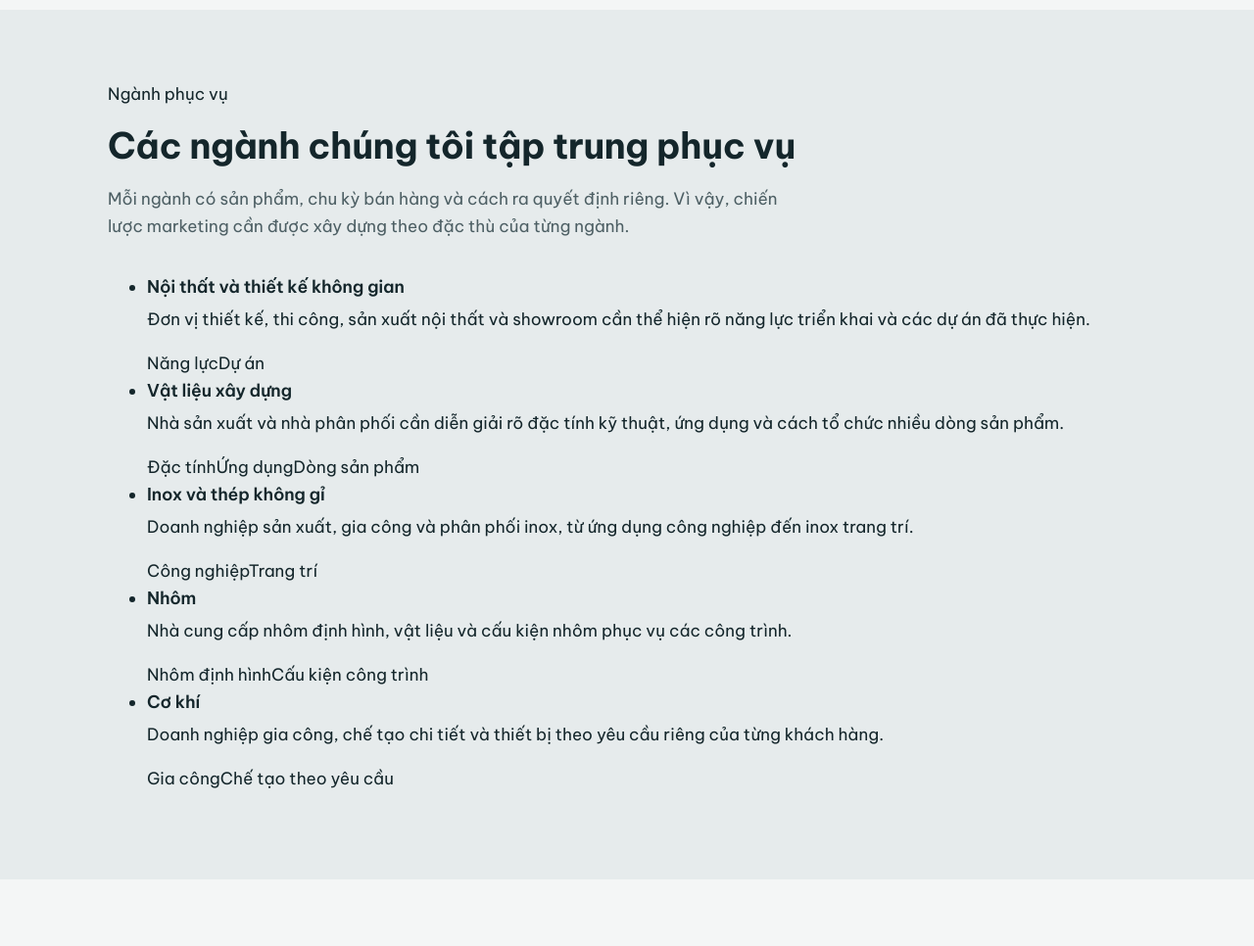
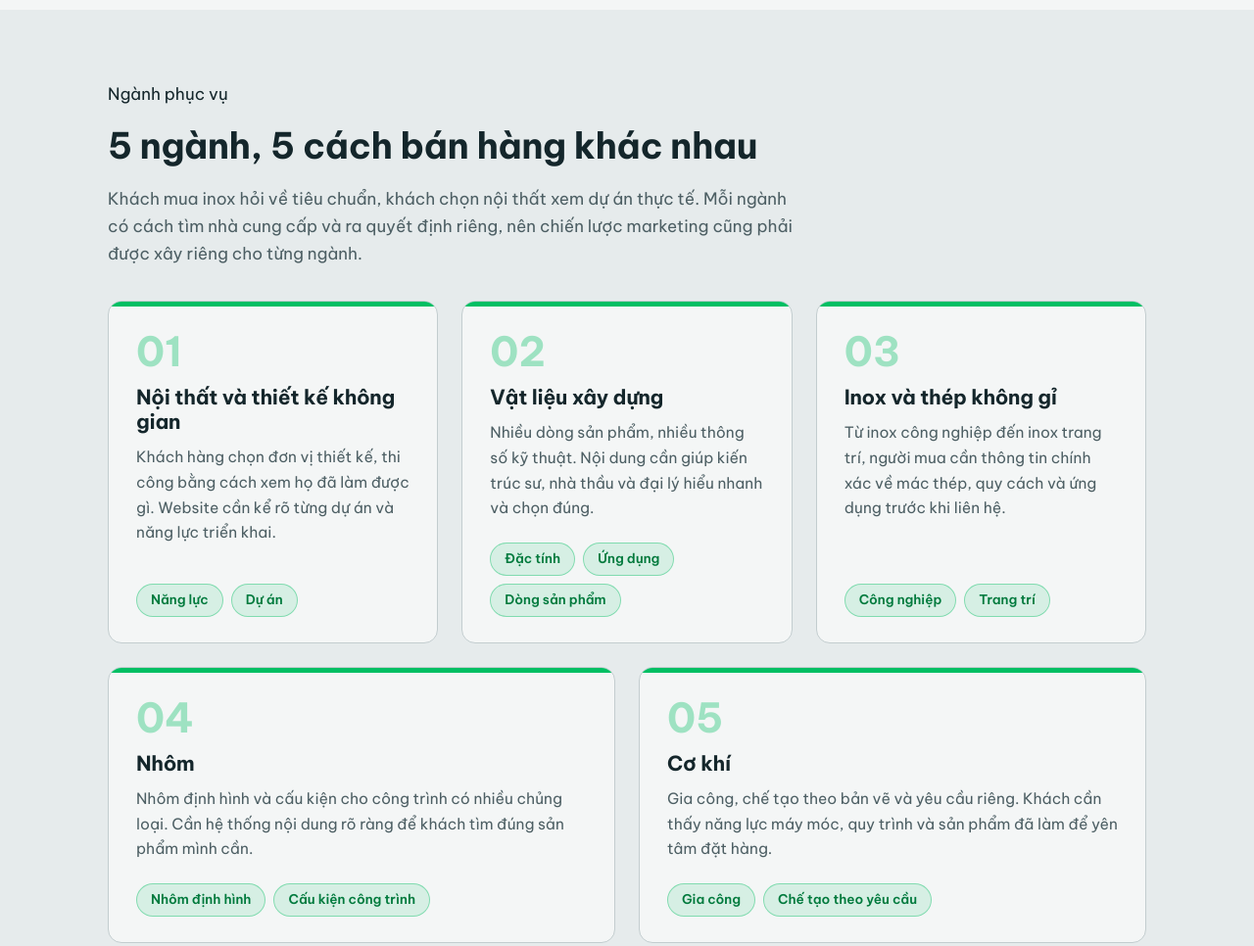
Before and after one commit to benitek/benitek.github.io, a plain HTML site: page index.html in a window 1280 px wide. Shown: the part 1340-2306 px from the top of the page at 98% size. Drawn offline with Linux system fonts and the light colour scheme.

Commit message:
Update index.html

```diff
--- a/index.html
+++ b/index.html
@@ -65,40 +65,63 @@
 </section>
 
 <section id="nganh" class="sec alt">
+<style>
+#nganh .ind-grid{list-style:none;margin:0;padding:0;display:grid;grid-template-columns:repeat(6,1fr);gap:24px}
+#nganh .ind-card{grid-column:span 2;position:relative;display:flex;flex-direction:column;overflow:hidden;background:var(--bg);border:1px solid var(--line);border-radius:14px;padding:30px 28px 26px;cursor:default;transition:transform .3s ease,box-shadow .3s ease,background .3s ease,border-color .3s ease,color .3s ease}
+#nganh .ind-card:nth-child(n+4){grid-column:span 3}
+#nganh .ind-card::before{content:"";position:absolute;left:0;top:0;width:100%;height:5px;background:var(--acc)}
+#nganh .ind-num{font-size:2.6rem;font-weight:700;line-height:1;color:var(--acc);opacity:.35;margin-bottom:14px;transition:opacity .3s ease}
+#nganh .ind-card h3{font-size:1.3rem;font-weight:700;margin-bottom:.5em;transition:color .3s ease}
+#nganh .ind-card p{margin:0 0 22px;color:var(--mute);font-size:.97rem;transition:color .3s ease}
+#nganh .ind-tags{display:flex;flex-wrap:wrap;gap:8px;margin-top:auto}
+#nganh .ind-tags span{font-size:.84rem;font-weight:600;padding:5px 14px;border-radius:999px;background:rgba(0,191,99,.12);border:1px solid rgba(0,191,99,.4);color:var(--acc-text);transition:background .3s ease,color .3s ease,border-color .3s ease}
+#nganh .ind-card:hover,#nganh .ind-card:focus-within{transform:translateY(-10px) scale(1.02);background:#0f1a1d;border-color:var(--acc);box-shadow:0 22px 44px rgba(0,0,0,.28)}
+#nganh .ind-card:hover h3,#nganh .ind-card:focus-within h3{color:#fff}
+#nganh .ind-card:hover p,#nganh .ind-card:focus-within p{color:#c7d3d5}
+#nganh .ind-card:hover .ind-num,#nganh .ind-card:focus-within .ind-num{opacity:1}
+#nganh .ind-card:hover .ind-tags span,#nganh .ind-card:focus-within .ind-tags span{background:var(--acc);border-color:var(--acc);color:#0f1a1d}
+@media(max-width:900px){#nganh .ind-grid{grid-template-columns:repeat(2,1fr)}#nganh .ind-card,#nganh .ind-card:nth-child(n+4){grid-column:span 1}#nganh .ind-card:last-child{grid-column:span 2}}
+@media(max-width:600px){#nganh .ind-grid{grid-template-columns:1fr}#nganh .ind-card:last-child{grid-column:span 1}}
+@media(prefers-reduced-motion:reduce){#nganh .ind-card{transition:none}#nganh .ind-card:hover{transform:none}}
+</style>
   <div class="wrap">
     <p class="eyebrow">Ngành phục vụ</p>
-    <h2>Các ngành chúng tôi tập trung phục vụ</h2>
-    <p class="intro">Mỗi ngành có sản phẩm, chu kỳ bán hàng và cách ra quyết định riêng. Vì vậy, chiến lược marketing cần được xây dựng theo đặc thù của từng ngành.</p>
+    <h2>5 ngành, 5 cách bán hàng khác nhau</h2>
+    <p class="intro">Khách mua inox hỏi về tiêu chuẩn, khách chọn nội thất xem dự án thực tế. Mỗi ngành có cách tìm nhà cung cấp và ra quyết định riêng, nên chiến lược marketing cũng phải được xây riêng cho từng ngành.</p>
     <ul class="ind-grid">
       <li class="ind-card">
+        <div class="ind-num">01</div>
         <h3>Nội thất và thiết kế không gian</h3>
-        <p>Đơn vị thiết kế, thi công, sản xuất nội thất và showroom cần thể hiện rõ năng lực triển khai và các dự án đã thực hiện.</p>
+        <p>Khách hàng chọn đơn vị thiết kế, thi công bằng cách xem họ đã làm được gì. Website cần kể rõ từng dự án và năng lực triển khai.</p>
         <div class="ind-tags"><span>Năng lực</span><span>Dự án</span></div>
       </li>
       <li class="ind-card">
+        <div class="ind-num">02</div>
         <h3>Vật liệu xây dựng</h3>
-        <p>Nhà sản xuất và nhà phân phối cần diễn giải rõ đặc tính kỹ thuật, ứng dụng và cách tổ chức nhiều dòng sản phẩm.</p>
+        <p>Nhiều dòng sản phẩm, nhiều thông số kỹ thuật. Nội dung cần giúp kiến trúc sư, nhà thầu và đại lý hiểu nhanh và chọn đúng.</p>
         <div class="ind-tags"><span>Đặc tính</span><span>Ứng dụng</span><span>Dòng sản phẩm</span></div>
       </li>
       <li class="ind-card">
+        <div class="ind-num">03</div>
         <h3>Inox và thép không gỉ</h3>
-        <p>Doanh nghiệp sản xuất, gia công và phân phối inox, từ ứng dụng công nghiệp đến inox trang trí.</p>
+        <p>Từ inox công nghiệp đến inox trang trí, người mua cần thông tin chính xác về mác thép, quy cách và ứng dụng trước khi liên hệ.</p>
         <div class="ind-tags"><span>Công nghiệp</span><span>Trang trí</span></div>
       </li>
       <li class="ind-card">
+        <div class="ind-num">04</div>
         <h3>Nhôm</h3>
-        <p>Nhà cung cấp nhôm định hình, vật liệu và cấu kiện nhôm phục vụ các công trình.</p>
+        <p>Nhôm định hình và cấu kiện cho công trình có nhiều chủng loại. Cần hệ thống nội dung rõ ràng để khách tìm đúng sản phẩm mình cần.</p>
         <div class="ind-tags"><span>Nhôm định hình</span><span>Cấu kiện công trình</span></div>
       </li>
       <li class="ind-card">
+        <div class="ind-num">05</div>
         <h3>Cơ khí</h3>
-        <p>Doanh nghiệp gia công, chế tạo chi tiết và thiết bị theo yêu cầu riêng của từng khách hàng.</p>
+        <p>Gia công, chế tạo theo bản vẽ và yêu cầu riêng. Khách cần thấy năng lực máy móc, quy trình và sản phẩm đã làm để yên tâm đặt hàng.</p>
         <div class="ind-tags"><span>Gia công</span><span>Chế tạo theo yêu cầu</span></div>
       </li>
     </ul>
   </div>
 </section>
-
 <section id="he-thong" class="sec">
   <div class="wrap">
     <h2>Một hệ thống, không phải sáu dịch vụ rời nhau</h2>
```
